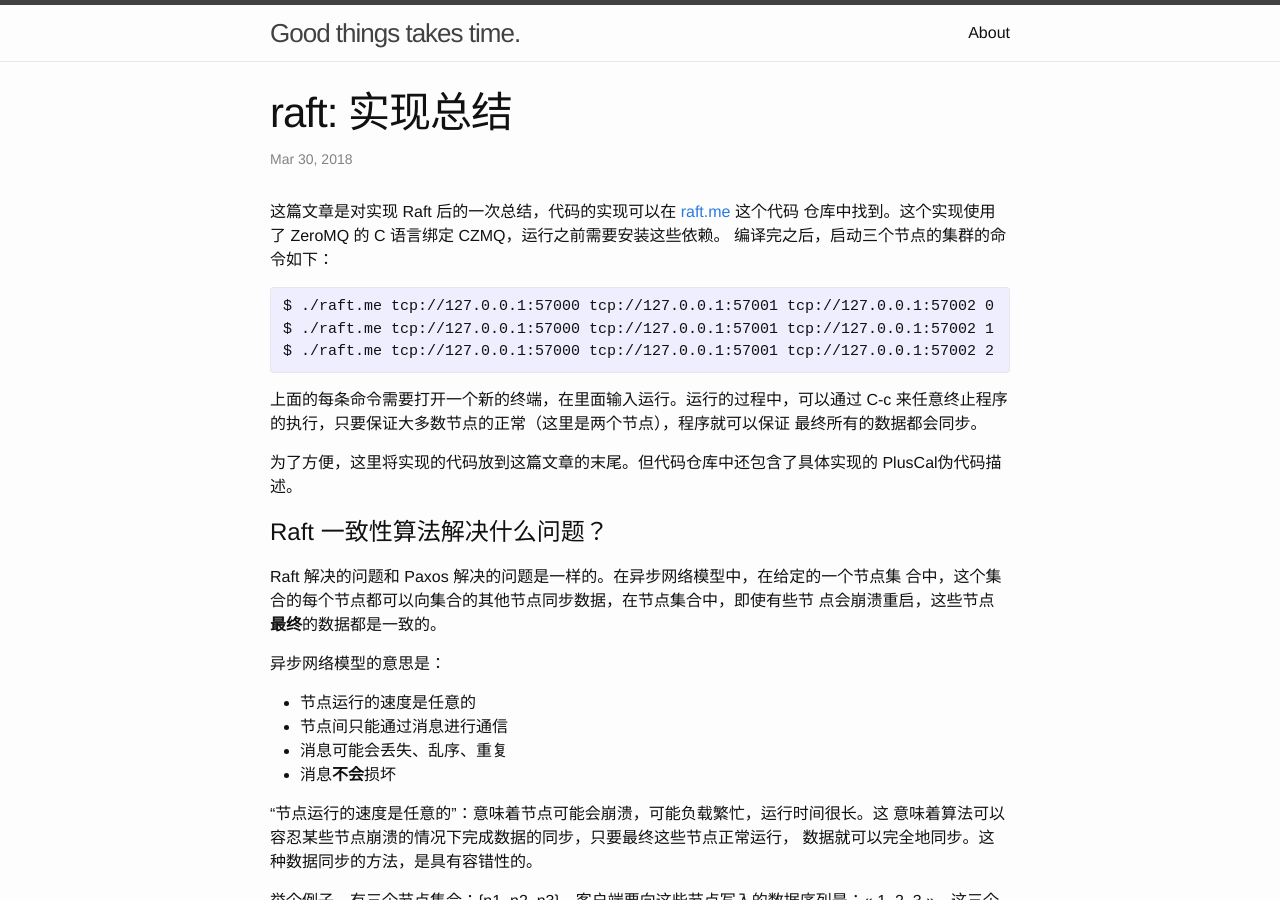
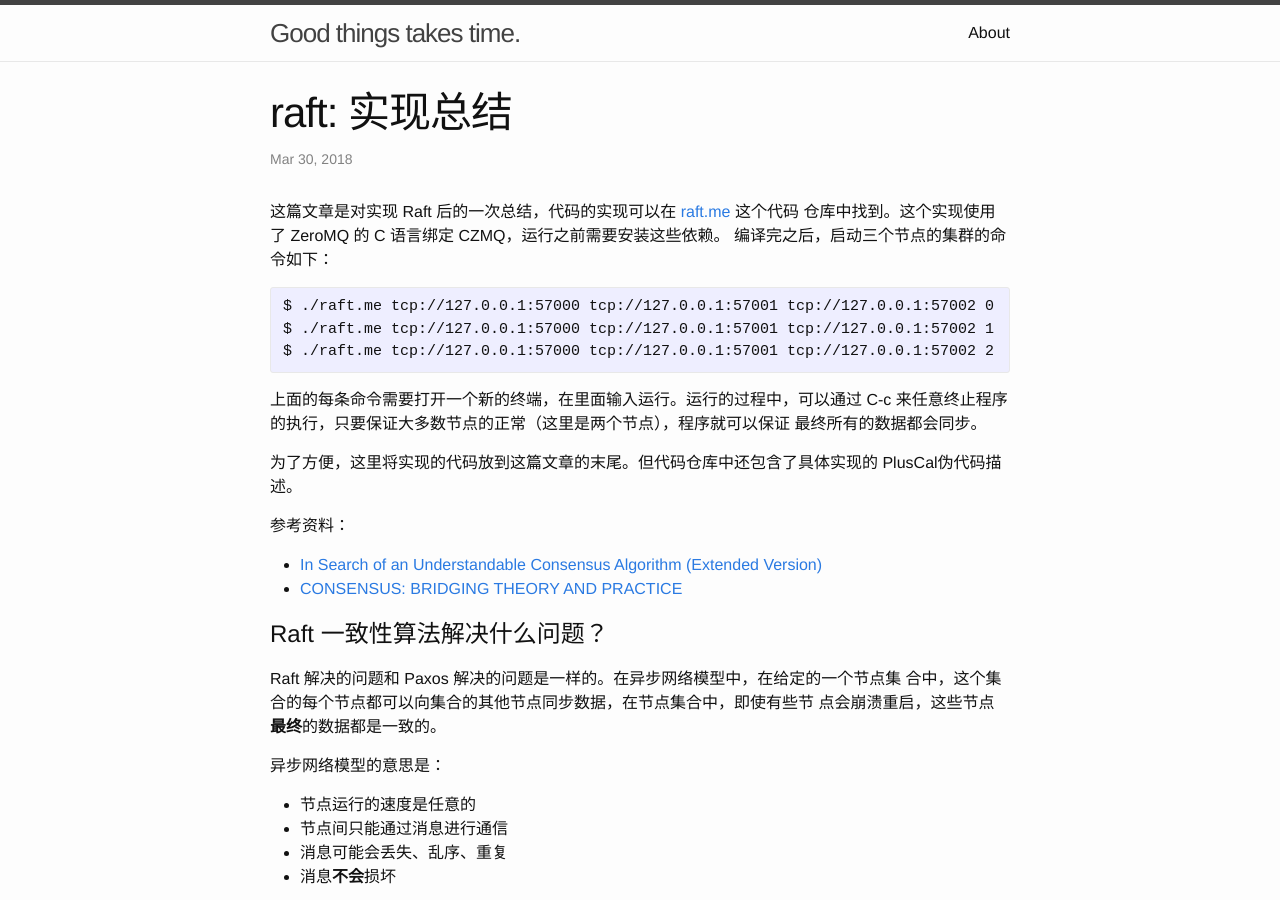
Before and after one commit to mofaph/mofaph.github.io, a Jekyll site: the page built from _posts/2018-03-30-raft.md, in a window 1280 px wide and 900 px high. Built offline with Jekyll 4.4.1, drawn with Linux system fonts in a browser that asks for light colours; Markdown is read by kramdown in place of the engine named in the settings.

Commit message:
raft: add paper link

```diff
--- a/_posts/2018-03-30-raft.md
+++ b/_posts/2018-03-30-raft.md
@@ -20,7 +20,14 @@ $ ./raft.me tcp://127.0.0.1:57000 tcp://127.0.0.1:57001 tcp://127.0.0.1:57002 2
 为了方便，这里将实现的代码放到这篇文章的末尾。但代码仓库中还包含了具体实现的
 PlusCal伪代码描述。
 
+参考资料：
+
+* [In Search of an Understandable Consensus Algorithm (Extended Version)][paper]
+* [CONSENSUS: BRIDGING THEORY AND PRACTICE][dissertation]
+
 [raft.me]: https://github.com/mofaph/raft.me
+[paper]: https://raft.github.io/raft.pdf
+[dissertation]: https://github.com/ongardie/dissertation#readme
 
 # Raft 一致性算法解决什么问题？
 
```
